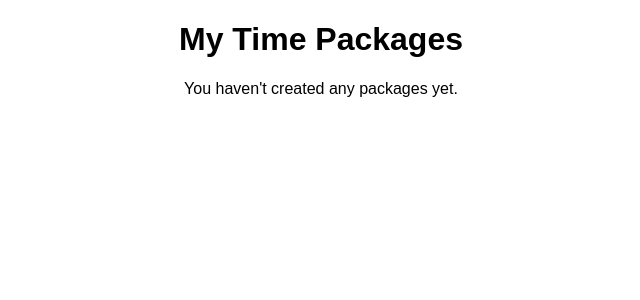
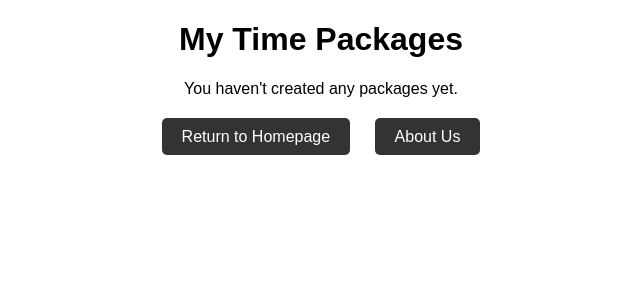
Before and after one commit to sita1013/CS551Q_Solo_App_Final, a Django app: page /my-time/ in a window 1280 px wide. Shown: the part 39-339 px from the top of the page, without its empty margins (319-959 px from the left). Run offline with Django 5.2, Linux system fonts and the light colour scheme; the visitor is signed in with stand-in values (Sample User, id 1); data comes from the database, SQL or seed files in the repository; some libraries are stand-ins or nearby versions.

Commit message:
url links added to my_timepackages

```diff
--- a/sell_time/templates/sell_time/my_timepackages.html
+++ b/sell_time/templates/sell_time/my_timepackages.html
@@ -3,14 +3,23 @@
 {% block content %}
 <h1 style="text-align: center;">My Time Packages</h1>
     {% if packages %}
-        <ul>
+        <ul style="text-align: center;">
             {% for package in packages %}
                 <li>
                     {{ package.duration_minutes }} min — {{ package.name }} — £{{ package.price|floatformat:2 }}
                 </li>
             {% endfor %}
+            <div style = "text-align: center;">
+                <p>You have successfully created a time package.</p><p>Please choose between bank transfer or store credit.</p>
+            </div>
         </ul>
     {% else %}
         <p style="text-align: center;">You haven't created any packages yet.</p>
 {% endif %}
+
+<div style = "text-align: center; margin-top: 30px;">
+    <a href = "{% url 'homepage' %}" class = "btn">Return to Homepage</a>
+    <a href = "{% url 'graphs' %}" class = "btn">About Us</a>
+</div>
+
 {% endblock %}
```
